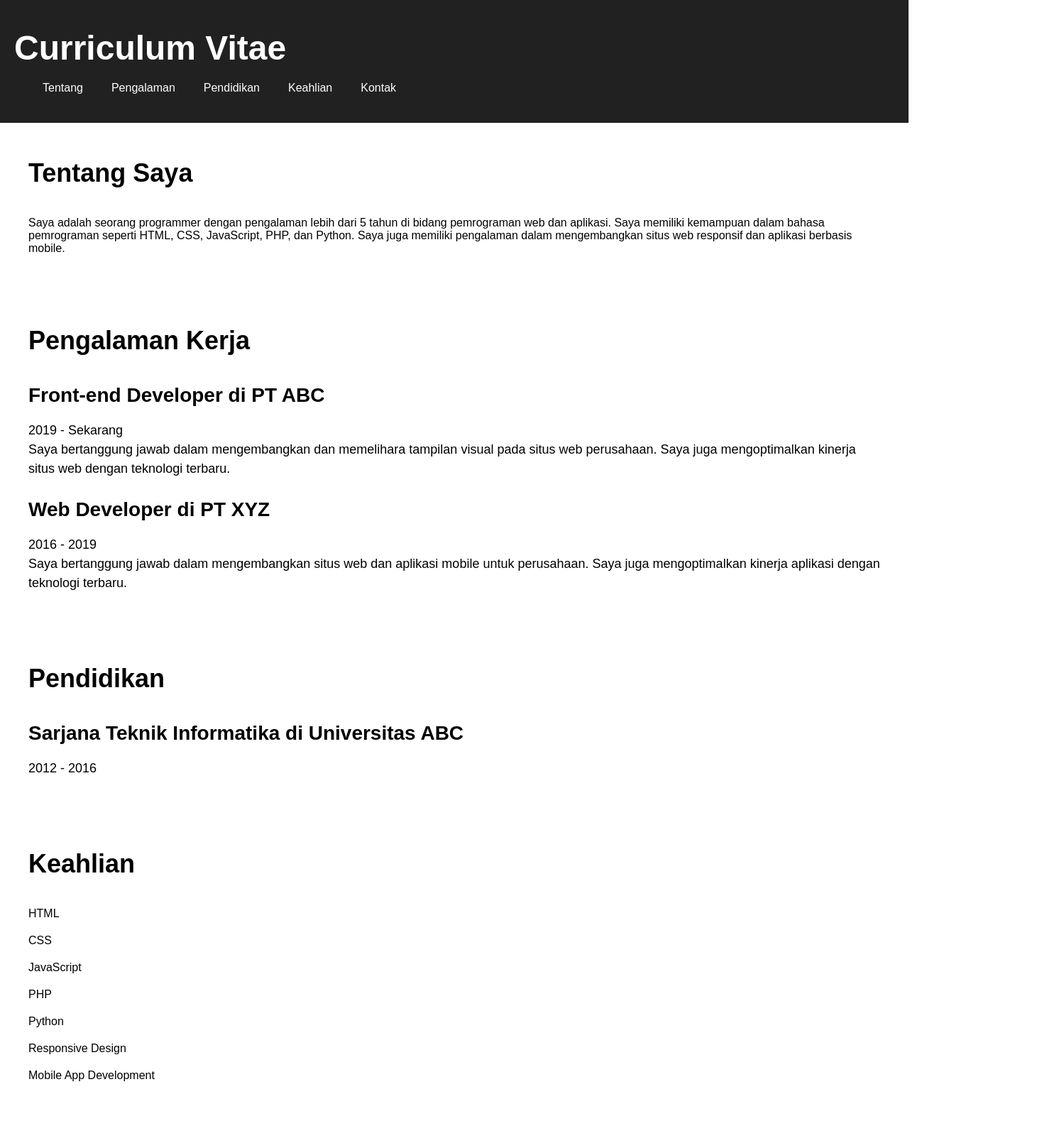
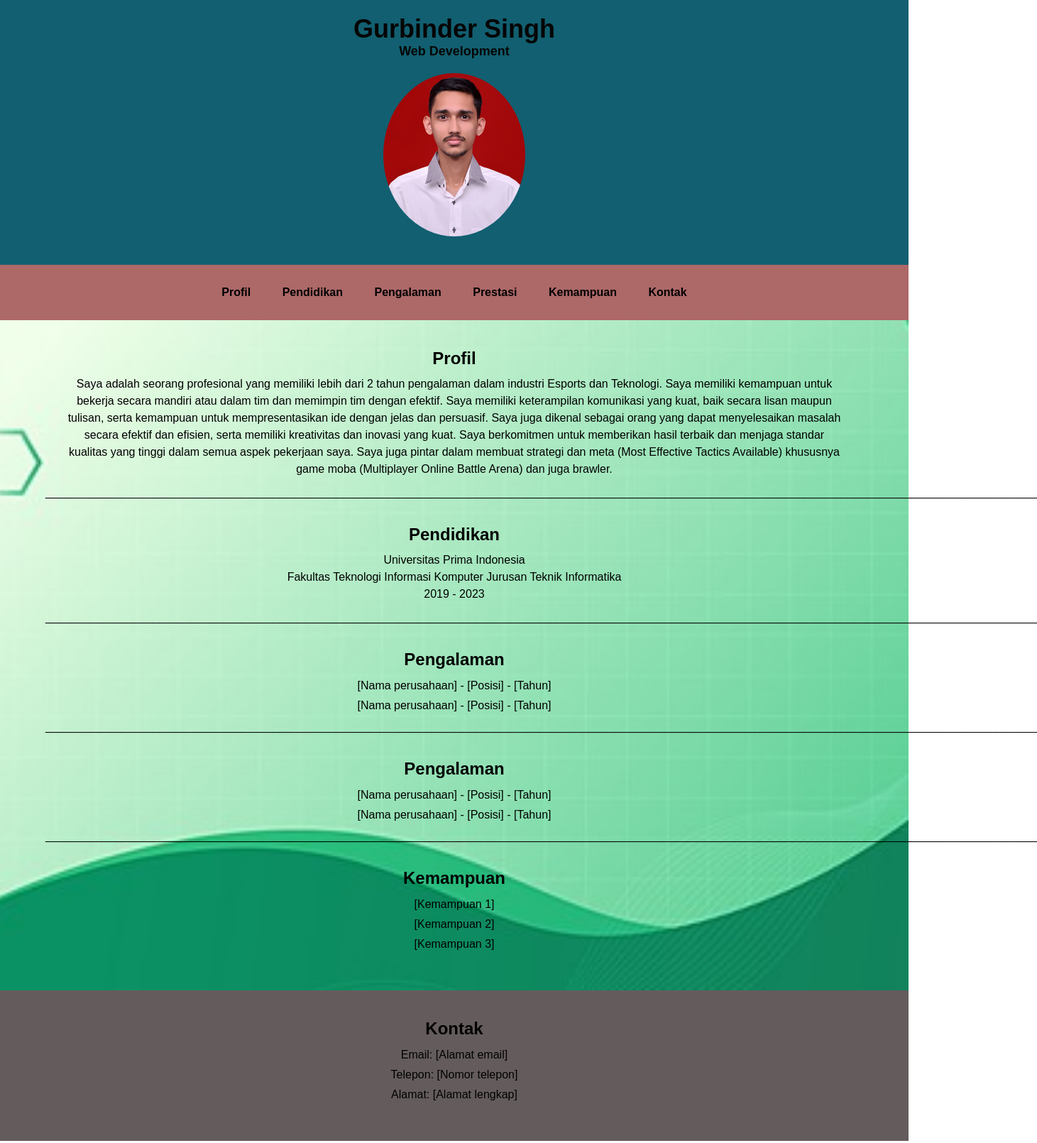
Before and after one commit to sangkuter/CV, a plain HTML site: page index.html in a window 1280 px wide. Shown: the top 1610 px of the page at 71% size, 1461 px wide, since content can reach past the window. Drawn offline with Linux system fonts and the light colour scheme.

Commit message:
second commit

```diff
--- a/index.html
+++ b/index.html
@@ -1,76 +1,73 @@
+<!DOCTYPE html>
 <html>
 <head>
-	<title>CV Saya</title>
+	<title>Curriculum Vitae - Gurbinder</title>
 	<link rel="stylesheet" type="text/css" href="style.css">
 </head>
 <body>
 	<header>
-		<h1>Curriculum Vitae</h1>
-		<nav>
+		<h1>Gurbinder Singh</h1>
+		<h3>Web Development</h3>
+		<img src="gurbin.jpg" alt="">
+	</header>
+	<nav>
+		<ul>
+			<li><a href="#profil">Profil</a></li>
+			<li><a href="#pendidikan">Pendidikan</a></li>
+			<li><a href="#pengalaman">Pengalaman</a></li>
+			<li><a href="#prestasi">Prestasi</a></li>
+			<li><a href="#kemampuan">Kemampuan</a></li>
+			<li><a href="#kontak">Kontak</a></li>
+		</ul>
+	</nav>
+	<main>
+		<section id="profil">
+			<h2>Profil</h2>
+			<p>Saya adalah seorang profesional yang memiliki lebih dari 2 tahun pengalaman dalam industri Esports dan Teknologi. Saya memiliki kemampuan untuk bekerja secara mandiri atau dalam tim dan memimpin tim dengan efektif. Saya memiliki keterampilan komunikasi yang kuat, baik secara lisan maupun tulisan, serta kemampuan untuk mempresentasikan ide dengan jelas dan persuasif. Saya juga dikenal sebagai orang yang dapat menyelesaikan masalah secara efektif dan efisien, serta memiliki kreativitas dan inovasi yang kuat. Saya berkomitmen untuk memberikan hasil terbaik dan menjaga standar kualitas yang tinggi dalam semua aspek pekerjaan saya. Saya juga pintar dalam membuat strategi dan meta (Most Effective Tactics Available) khususnya game moba (Multiplayer Online Battle Arena) dan juga brawler.</p>
+			<a>_____________________________________________________________________________________________________________________________________________________________</a>
+		</section>
+		<section id="pendidikan">
+			<h2>Pendidikan</h2>
+			<p>Universitas Prima Indonesia
+				<br>Fakultas Teknologi Informasi Komputer Jurusan Teknik Informatika
+				<br>2019 - 2023
+			</p>
+			<a>_____________________________________________________________________________________________________________________________________________________________</a>
+		</section>
+		<section id="pengalaman">
+			<h2>Pengalaman</h2>
 			<ul>
-				<li><a href="#about">Tentang</a></li>
-				<li><a href="#experience">Pengalaman</a></li>
-				<li><a href="#education">Pendidikan</a></li>
-				<li><a href="#skills">Keahlian</a></li>
-				<li><a href="#contact">Kontak</a></li>
+				<li>[Nama perusahaan] - [Posisi] - [Tahun]</li>
+				<li>[Nama perusahaan] - [Posisi] - [Tahun]</li>
 			</ul>
-		</nav>
-	</header>
-
-	<main>
-		<section id="about">
-			<h2>Tentang Saya</h2>
-			<p>Saya adalah seorang programmer dengan pengalaman lebih dari 5 tahun di bidang pemrograman web dan aplikasi. Saya memiliki kemampuan dalam bahasa pemrograman seperti HTML, CSS, JavaScript, PHP, dan Python. Saya juga memiliki pengalaman dalam mengembangkan situs web responsif dan aplikasi berbasis mobile.</p>
+			<a>_____________________________________________________________________________________________________________________________________________________________</a>
 		</section>
-
-		<section id="experience">
-			<h2>Pengalaman Kerja</h2>
+		<section id="prestasi">
+			<h2>Pengalaman</h2>
 			<ul>
-				<li>
-					<h3>Front-end Developer di PT ABC</h3>
-					<p>2019 - Sekarang</p>
-					<p>Saya bertanggung jawab dalam mengembangkan dan memelihara tampilan visual pada situs web perusahaan. Saya juga mengoptimalkan kinerja situs web dengan teknologi terbaru.</p>
-				</li>
-				<li>
-					<h3>Web Developer di PT XYZ</h3>
-					<p>2016 - 2019</p>
-					<p>Saya bertanggung jawab dalam mengembangkan situs web dan aplikasi mobile untuk perusahaan. Saya juga mengoptimalkan kinerja aplikasi dengan teknologi terbaru.</p>
-				</li>
+				<li>[Nama perusahaan] - [Posisi] - [Tahun]</li>
+				<li>[Nama perusahaan] - [Posisi] - [Tahun]</li>
+			</ul>
+			<a>_____________________________________________________________________________________________________________________________________________________________</a>
+		</section>
+		<section id="kemampuan">
+			<h2>Kemampuan</h2>
+			<ul>
+				<li>[Kemampuan 1]</li>
+				<li>[Kemampuan 2]</li>
+				<li>[Kemampuan 3]</li>
 			</ul>
 		</section>
-
-		<section id="education">
-			<h2>Pendidikan</h2>
+	</main>
+	<footer>
+		<section id="kontak">
+			<h2>Kontak</h2>
 			<ul>
-				<li>
-					<h3>Sarjana Teknik Informatika di Universitas ABC</h3>
-					<p>2012 - 2016</p>
-				</li>
+				<li>Email: [Alamat email]</li>
+				<li>Telepon: [Nomor telepon]</li>
+				<li>Alamat: [Alamat lengkap]</li>
 			</ul>
 		</section>
-
-		<section id="skills">
-			<h2>Keahlian</h2>
-			<ul>
-				<li>HTML</li>
-				<li>CSS</li>
-				<li>JavaScript</li>
-				<li>PHP</li>
-				<li>Python</li>
-				<li>Responsive Design</li>
-				<li>Mobile App Development</li>
-			</ul>
-		</section>
-
-		<section id="contact">
-			<h2>Kontak</h2>
-			<p>Email: john.doe@gmail.com</p>
-			<p>Telp: +62 123 456 789</p>
-		</section>
-	</main>
-
-	<footer>
-		<p>&copy; 2023 CV Saya</p>
 	</footer>
 </body>
 </html>
--- a/style.css
+++ b/style.css
@@ -1,131 +1,131 @@
 body {
-	font-family: sans-serif;
 	margin: 0;
-    padding: 0;
+	padding: 0;
+	font-family: Arial, sans-serif;
 }
+
+footer {
+	background-color: #645c5c;
+	padding: 20px;
+
+}
+
 header {
-    background-color: #212121;
-    color: #fff;
-    display: flex;
-    flex-direction: row;
-    align-items: center;
-    justify-content: space-between;
-    padding: 20px;
-    }
+	background-color: #115f70;
 
-    header h1 {
-    font-size: 32px;
-    margin: 0;
-    }
+	padding: 20px;
+	text-align: center;
 
-    nav ul {
-    display: flex;
-    flex-direction: row;
-    align-items: center;
-    justify-content: space-between;
-    list-style: none;
-    margin: 0;
-    padding: 0;
-    }
+}
 
-    nav ul li {
-    margin-left: 20px;
-    }
+header h1 {
+	margin: 0;
+	font-size: 36px;
+    font-family: Arial, Helvetica, sans-serif;
+    color: #050505;
+}
+header h3 {
+	margin: 0;
+	font-size: 18px;
+    font-family: Arial, Helvetica, sans-serif;
+    color: #050505;
+}
+header img {
+	display: block;
+	margin: 20px auto;
+	width: 200px;
+  height: 230px;
+  object-fit: cover;
+  border-radius: 50%;
+}
 
-    nav ul li a {
-    color: #fff;
-    text-decoration: none;
-    }
+nav {
+	background-color: #ad6868;
+	padding: 10px;
+}
 
-    main {
-    margin: 50px 0;
-    padding: 0 20px;
-    }
+nav ul {
+	list-style-type: none;
+	margin: 0;
+	padding: 0;
+	text-align: center;
+}
 
-    section {
-    margin-bottom: 50px;
-    }
+nav li {
+	display: inline-block;
+	margin : 10px;
+}
 
-    section h2 {
-    font-size: 28px;
-    margin-bottom: 20px;
-    }
+nav li a {
+display: block;
+padding: 10px;
+color: #000000;
+text-decoration: none;
+font-weight: bold;
+}
 
-    section ul {
-    padding: 0;
-    margin: 0;
-    list-style: none;
-    }
+nav li a:hover {
+background-color: #1c1c1c;
+color: #ffffff;
+}
 
-    section ul li {
-    margin-bottom: 20px;
-    }
+main {
+    background-image: url("bg2.jpg");
+    background-size: cover;
+    background-position: center;
+padding: 20px;
+}
 
-    section ul li h3 {
-    font-size: 24px;
-    margin-bottom: 10px;
-    }
+section {
+margin-bottom: 36px;
+}
 
-    section ul li p {
-    margin: 0;
-    }
+section h2 {
+font-size: 24px;
+margin-bottom: -6px;
+text-align: center;
+}
+section p{
+	margin-bottom: 12px;
+	text-align: center;
+	margin-left: 72px;
+	margin-right: 72px;
+	line-height: 1.5;
 
-    footer {
-    background-color: #212121;
-    color: #fff;
-    display: flex;
-    align-items: center;
-    justify-content: center;
-    padding: 20px;
-    }
+}
+section a{
+	text-align: center;
+	margin-left: 44px;
+}
 
-    footer p {
-    margin: 0;
-    }
+ul {
+list-style-type: none;
+margin: 12px;
+padding: 0;
+margin-top: 20px;
+}
 
-    @media (min-width: 768px) {
-    header {
-    flex-direction: column;
-    align-items: flex-start;
-    padding: 40px 20px;
-    }
-    header h1 {
-        font-size: 48px;
-        margin-bottom: 20px;
-    }
+ul li {
+margin-bottom: 10px;
+text-align: center;
+}
 
-    nav ul {
-        flex-direction: row;
-    }
+ul li:last-child {
+margin-bottom: 0;
+}
 
-    nav ul li {
-        margin-left: 40px;
-    }
+ul li:before {
 
-    main {
-        padding: 0 40px;
-    }
+color: #1c1c1c;
+margin-right: 10px;
+}
 
-    section {
-        margin-bottom: 100px;
-    }
+ul li:first-child:before {
+content: "";
+margin-right: 0;
+}
 
-    section h2 {
-        font-size: 36px;
-        margin-bottom: 40px;
-    }
-
-    section ul li h3 {
-        font-size: 28px;
-        margin-bottom: 20px;
-    }
-
-    section ul li p {
-        font-size: 18px;
-        line-height: 1.5;
-    }
-
-    footer {
-        padding: 40px;
-    }
-    }
+section ul li:last-child:before {
+content: "";
+margin-right: 0;
+}
```
Also changed, not shown: bg2.jpg (added), gurbin.jpg (added).
